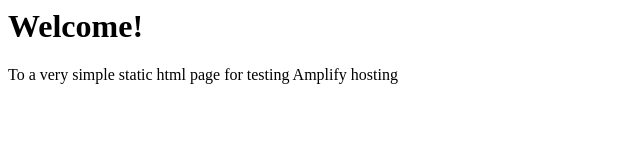
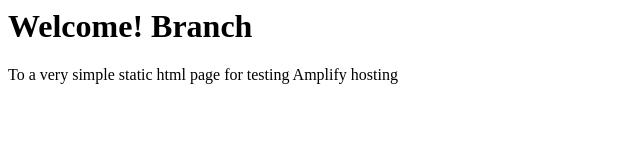
Before and after one commit to terodox/static-repo-no-amplify, a website: page src/index.html in a window 1280 px wide. Shown: the whole page, without its empty margins (0-640 px from the left). Drawn offline with Linux system fonts and the light colour scheme.

Commit message:
Update index.html

```diff
--- a/src/index.html
+++ b/src/index.html
@@ -8,7 +8,7 @@
 </head>
 
 <body>
-    <h1>Welcome!</h1>
+    <h1>Welcome! Branch</h1>
     <p>To a very simple static html page for testing Amplify hosting</p>
 </body>
 
```
